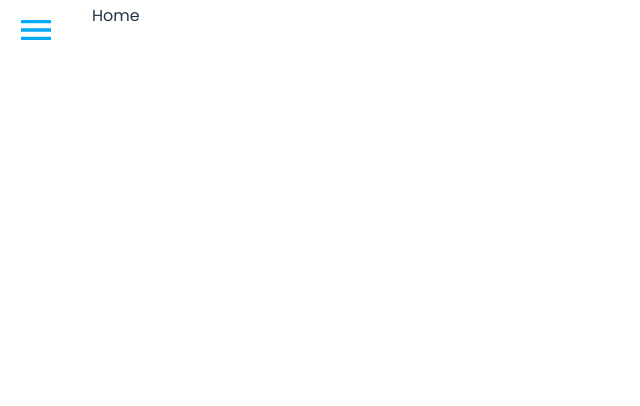
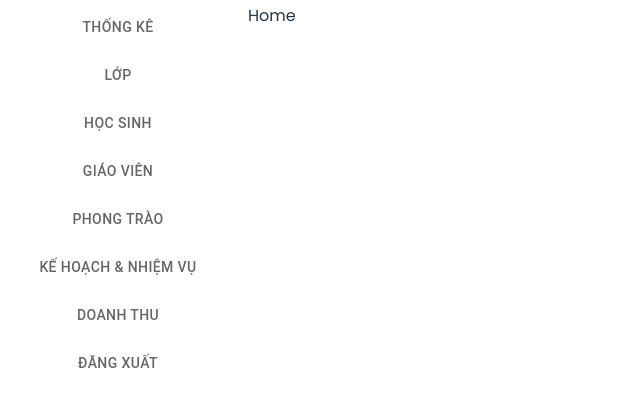
Before and after one commit to EdogawaCoTrung/StudentManagement-frontend-Reactjs-TailwindCSS, a React (Vite) app in the folder frontend/: page / in a window 1280 px wide. Shown: the top 406 px of the page, without its empty margins (0-640 px from the left). Built offline with nearby package versions, Linux system fonts and the light colour scheme.

Commit message:
them tab nav

```diff
--- a/frontend/src/components/share/MyDrawer/index.jsx
+++ b/frontend/src/components/share/MyDrawer/index.jsx
@@ -1,12 +1,17 @@
-import { Drawer } from '@mui/material';
-import Button from '@mui/material/Button';
-import List from '@mui/material/List';
-import ListItemButton from '@mui/material/ListItemButton';
-import ListItemText from '@mui/material/ListItemText';
+// import { Drawer } from '@mui/material';
+// import Button from '@mui/material/Button';
+// import List from '@mui/material/List';
+// import ListItemButton from '@mui/material/ListItemButton';
+// import ListItemText from '@mui/material/ListItemText';
 import { useState } from 'react'; // For managing drawer state
 import {MainTheme} from '../../../assets/Theme'
 import {ThemeProvider} from '@mui/material/styles'
-import MenuIcon from '@mui/icons-material/Menu';
+// import MenuIcon from '@mui/icons-material/Menu';
+// import { ListItemIcon} from '@mui/material';
+// import GroupsIcon from '@mui/icons-material/Groups';
+import Tabs from '@mui/material/Tabs';
+import LinkTab from '@mui/material/Tab';
+
 
 const defaultTheme = MainTheme;
 
@@ -20,34 +25,15 @@ export default function MyDrawer() {
     const handleListItemClick = (text, index) => {
         setSelectedIndex(index);
     };
-    const [isDrawerOpen, setIsDrawerOpen] = useState(false);
-
-    const toggleDrawer = (open) => (event) => {
-        // Prevent bubbling if triggered from within the drawer
-        if (event.type === 'keydown' && (event.key === 'Tab' || event.key === 'Shift')) {
-            return;
-        }
-        setIsDrawerOpen(open);
-    };
 
     return (
         <div>
             <ThemeProvider theme={defaultTheme}>
-                <Button
-                        onClick={toggleDrawer(true)}>
-                    <MenuIcon sx={{
-                        height: 40,
-                        width: 40,
-                    }}/>
-                </Button>
-                <Drawer
-                    anchor="left" // Position: 'left', 'right', 'top', 'bottom'
-                    open={isDrawerOpen}
-                    onClose={toggleDrawer(false)}
+                <Tabs orientation="vertical"
                 >
-                    <List >
                     {pages.map((text, index) => (
-                        <ListItemButton
+                        <LinkTab
+                            key={index}
                             onClick = {() => handleListItemClick(text, index)}
                             sx={{
                                 width: 220,
@@ -59,12 +45,9 @@ export default function MyDrawer() {
                                     backgroundColor: 'secondary.main'
                                 }
                             }}
-                            key={text}>
-                            <ListItemText primary={text} />
-                        </ListItemButton>
+                            label={text} href= {`/${text}`}/>
                     ))}
-                    </List>
-                </Drawer>
+                </Tabs>
             </ThemeProvider>
         </div>
     );
```
